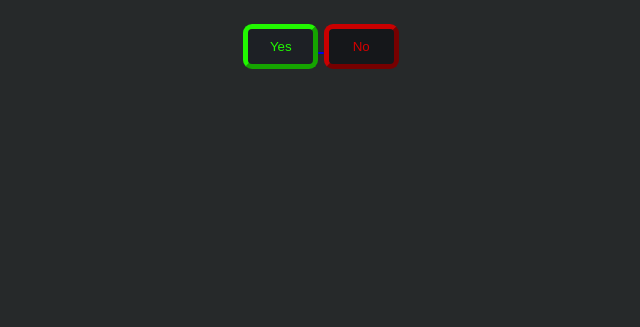
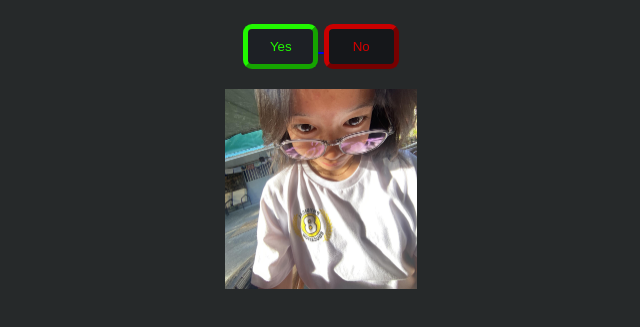
Before and after one commit to Katsuey2/goodbyelovexian, a plain HTML site: page index.html in a window 1280 px wide. Shown: the part 93-420 px from the top of the page, without its empty margins (319-959 px from the left). Drawn offline with Linux system fonts and the light colour scheme.

Commit message:
Update index.html

```diff
--- a/index.html
+++ b/index.html
@@ -23,7 +23,7 @@
     <Button id="Nobtn" >No</Button>
     <p id="para"></p>
 
-    <img src="images/ane1.jpeg" alt="" height="200px">
+    <img src="p/ane1.jpeg" alt="" height="200px">
 
 
 
```
